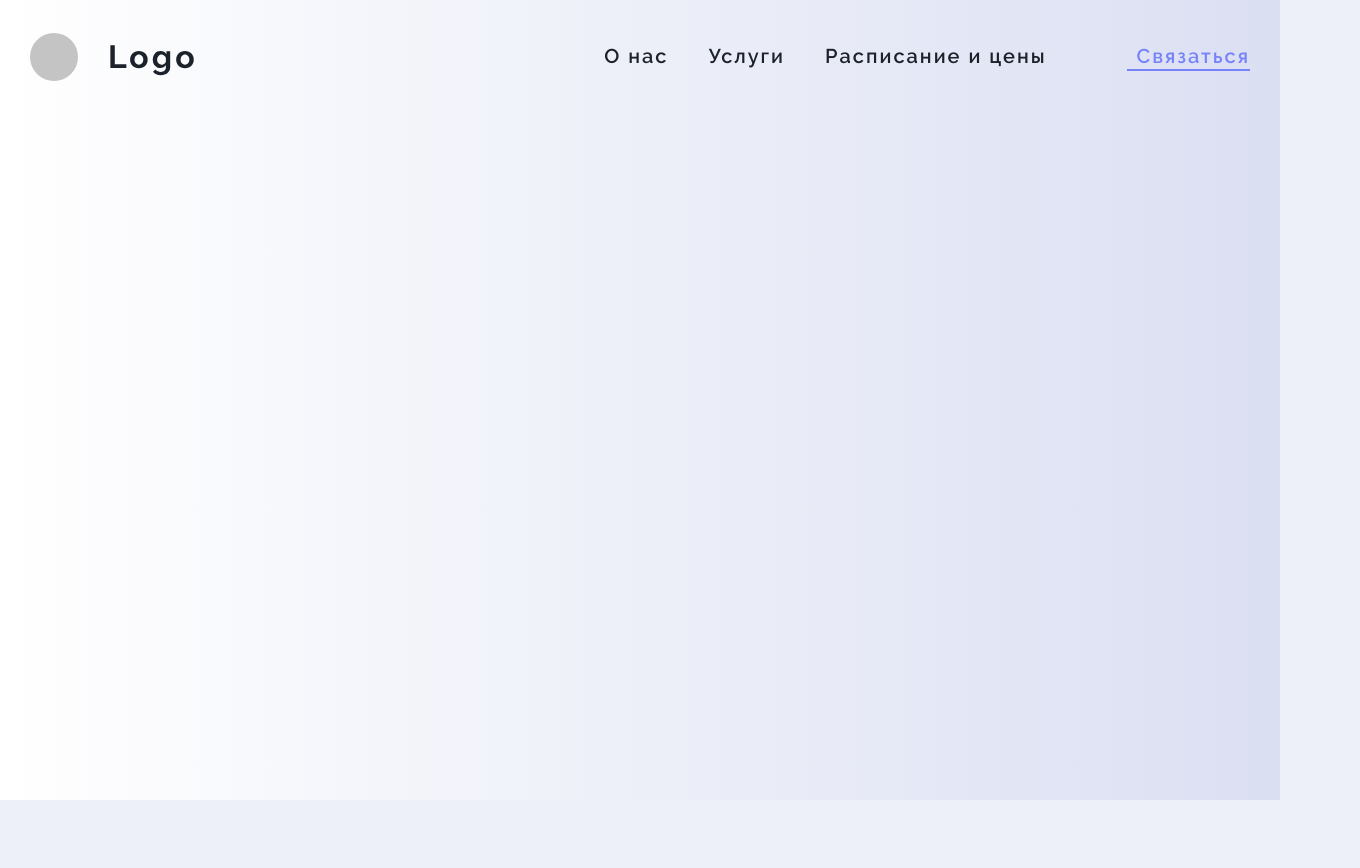
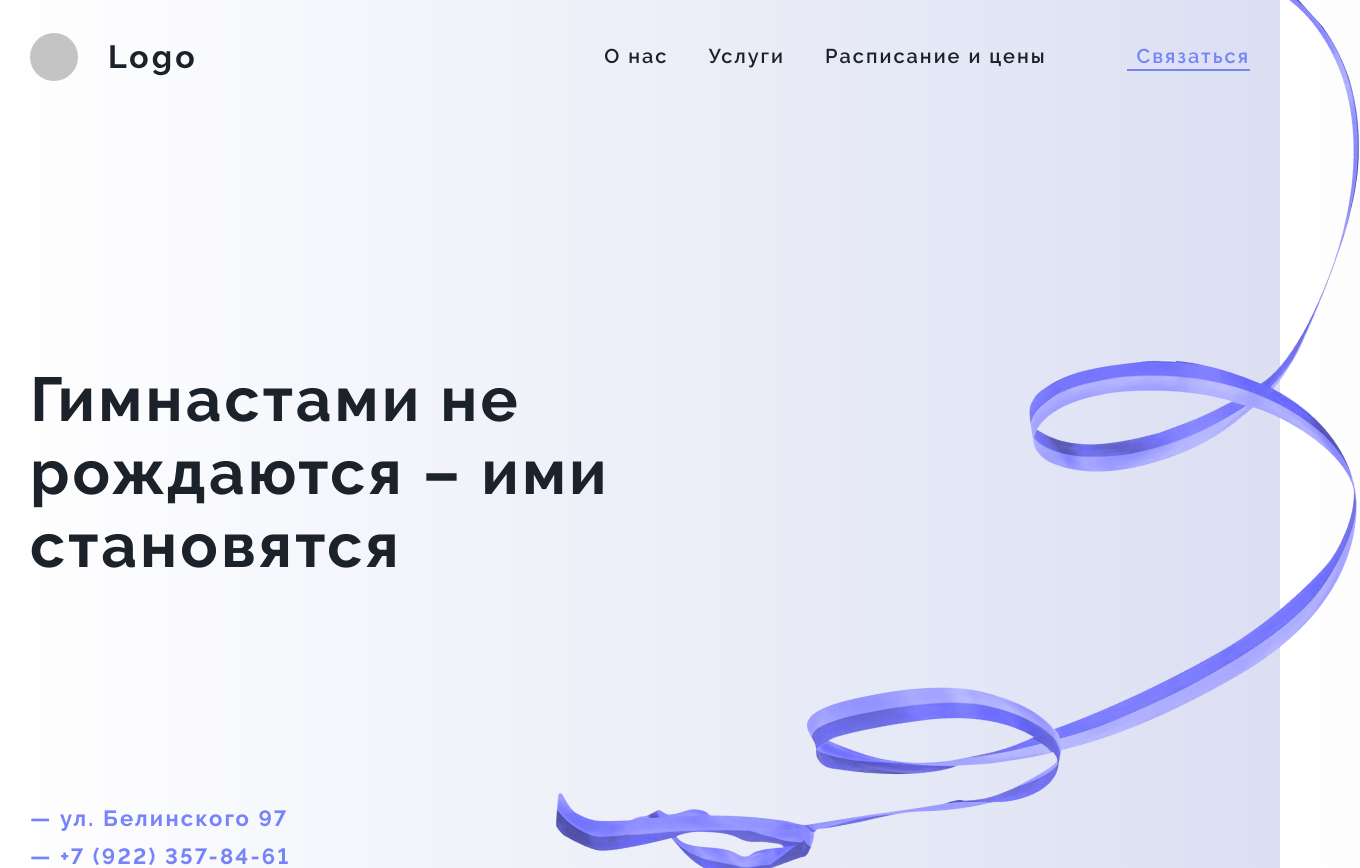
Before and after one commit to dan-rusakov/colibri, a Vue app: page / in a window 1280 px wide. Shown: the top 868 px of the page, 1360 px wide, since content can reach past the window. Before the commit the page ends 800 px from the top, so only its background shows below. Built offline with nearby package versions, Linux system fonts and the light colour scheme.

Commit message:
add welcome-section

```diff
--- a/src/assets/scss/app.scss
+++ b/src/assets/scss/app.scss
@@ -5,3 +5,4 @@
 @import "./mixins";
 
 @import "./blocks/header";
+@import "./blocks/welcome-section";
--- /dev/null
+++ b/src/assets/scss/blocks/welcome-section.scss
@@ -0,0 +1,40 @@
+.welcome-section__wrapper {
+  @include wrapper;
+  position: relative;
+  flex-direction: column;
+}
+
+.welcome-section__ribbon {
+  position: absolute;
+  top: -115px;
+  right: -80px;
+  pointer-events: none;
+}
+
+.welcome-section__title {
+  margin-top: 250px;
+  font-family: $font-family-base;
+  font-weight: $bold;
+  color: $text-color;
+  font-size: 62px;
+  line-height: 1.177;
+  max-width: 710px;
+  margin-bottom: 0;
+  letter-spacing: 0.05em;
+}
+
+.welcome-section__contacts {
+  margin: 210px 0 0;
+  padding: 0;
+  list-style-type: none;
+}
+
+.welcome-section__contacts-item {
+  font-family: $font-family-base;
+  font-weight: $bold;
+  color: $brand-color;
+  font-size: 22px;
+  line-height: 1.19;
+  letter-spacing: 0.1em;
+  margin-top: 12px;
+}
--- a/src/pages/Home/App.vue
+++ b/src/pages/Home/App.vue
@@ -1,6 +1,16 @@
 <template>
   <div id="app">
     <Header />
+    <section class="welcome-section">
+      <div class="welcome-section__wrapper">
+        <h1 class="welcome-section__title">Гимнастами не рождаются – ими становятся</h1>
+        <ul class="welcome-section__contacts">
+          <li class="welcome-section__contacts-item">—  ул. Белинского 97</li>
+          <li class="welcome-section__contacts-item">—  +7 (922) 357-84-61</li>
+        </ul>
+        <img src="../../assets/img/ribbon.png" alt="Лента" class="welcome-section__ribbon">
+      </div>
+    </section>
   </div>
 </template>
 
```
Also changed, not shown: src/assets/img/ribbon.png (added), src/assets/img/ribbon@2x.png (added).
